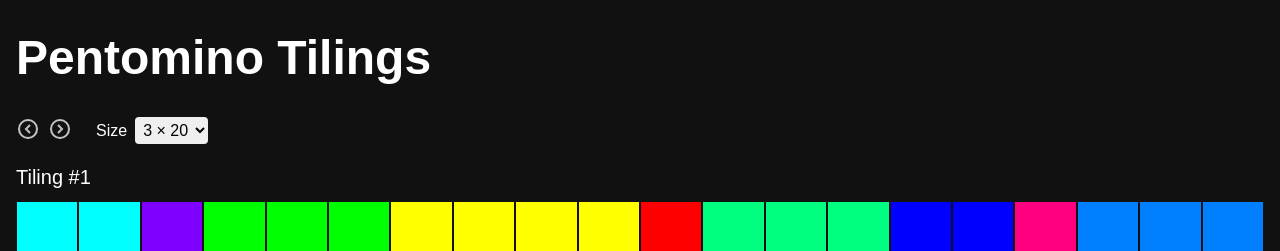
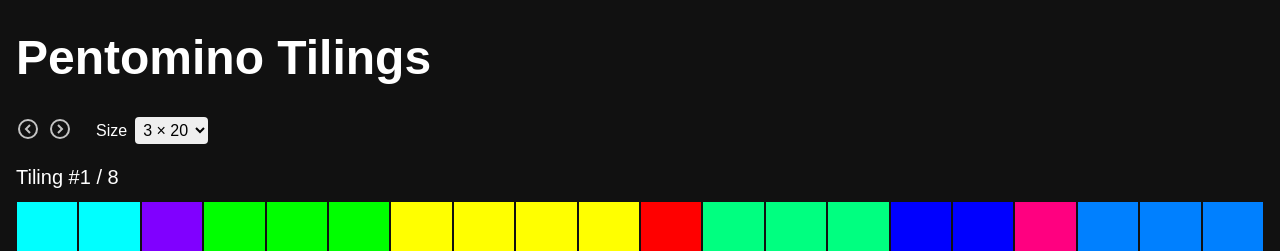
Before and after one commit to ScriptRaccoon/pentomino-tilings, a Svelte app: page / in a window 1280 px wide. Shown: the top 251 px of the page. Built offline with nearby package versions, Linux system fonts and the light colour scheme.

Commit message:
show total number

```diff
--- a/src/App.svelte
+++ b/src/App.svelte
@@ -104,7 +104,7 @@
 
 	{#if names && current_tiling}
 		<h2 class="counter" aria-live="polite">
-			Tiling #{current_index + 1}
+			Tiling #{current_index + 1} / {tilings.length}
 		</h2>
 		<div class="board" style:--n={n} style:--m={m}>
 			{#each names as name}
```
